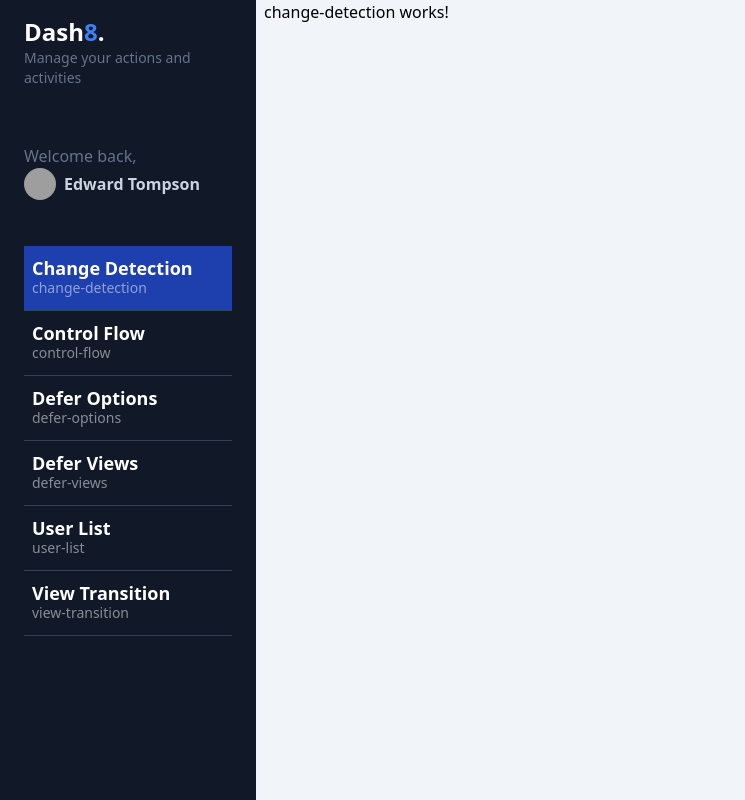
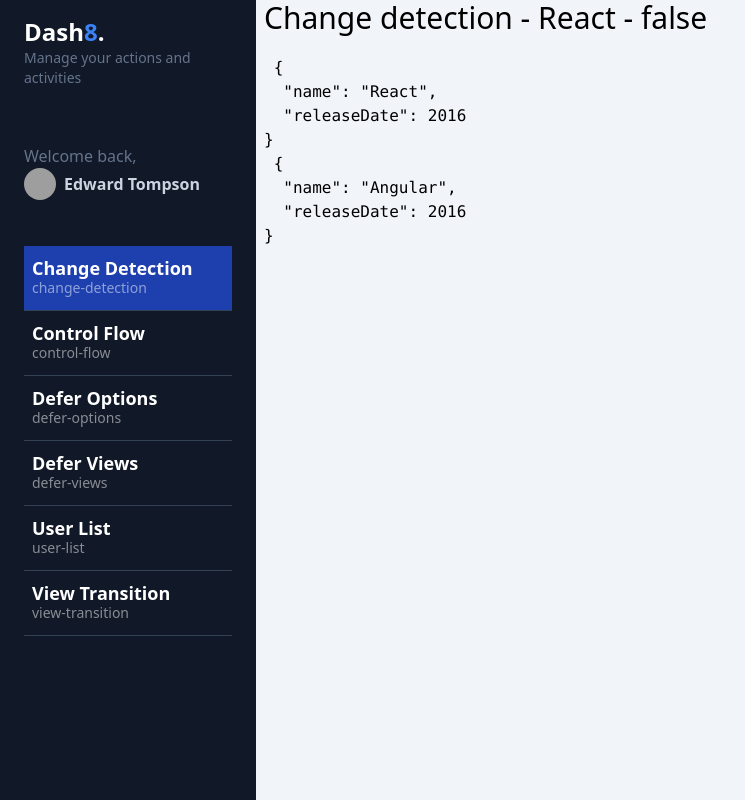
Before and after one commit to victor-val/angular-17, an Angular app: page /dashboard/change-detection in a window 1280 px wide. Shown: the whole page, without its empty margins (0-745 px from the left). Built offline with nearby package versions, Linux system fonts and the light colour scheme; grey boxes are pictures that could not be loaded.

Commit message:
ChangeDetection OnPush

```diff
--- a/src/app/dashboard/pages/change-detection/change-detection.component.html
+++ /dev/null
@@ -1 +0,0 @@
-<p>change-detection works!</p>
--- a/src/app/dashboard/pages/change-detection/change-detection.component.ts
+++ b/src/app/dashboard/pages/change-detection/change-detection.component.ts
@@ -1,11 +1,47 @@
-import { Component } from '@angular/core';
+import { CommonModule } from '@angular/common';
+import { ChangeDetectionStrategy, Component, computed, signal } from '@angular/core';
+import { TitleComponent } from '@shared/title/title.component';
 
+/**
+ * Sin el ChangeDetectionStrategy onPush el cambio en frameworkAsProperty lo mostraria
+ * Con OnPush se necesita indicar cuando sucede el cambio
+ * Con las signals se hace el update y se retorna nuevo objeto porque si no, no se aplicaria el cambio
+ */
 @Component({
   standalone: true,
-  imports: [],
-  templateUrl: './change-detection.component.html',
+  changeDetection: ChangeDetectionStrategy.OnPush,
+  imports: [CommonModule, TitleComponent],
+  template: `
+     <app-title [title]="currentFramework()" />
+    <pre> {{ frameworkAsSignal() | json }} </pre>
+    <pre> {{ frameworkAsProperty | json }} </pre>
+  `,
   styles: ``
 })
 export default class ChangeDetectionComponent {
 
+  public currentFramework = computed(
+    () => `Change detection - ${ this.frameworkAsSignal().name }`
+  );
+
+  public frameworkAsSignal = signal({
+    name: 'Angular',
+    releaseDate: 2016,
+  });
+
+  public frameworkAsProperty = {
+    name: 'Angular',
+    releaseDate: 2016,
+  };
+
+  constructor(){
+    setTimeout(() => {
+      // this.frameworkAsProperty.name = 'React';
+      this.frameworkAsSignal.update( value => {
+        value.name = 'React';
+        return {...value};
+      })
+      console.log('Hecho');
+    }, 3000);
+  }
 }
```
